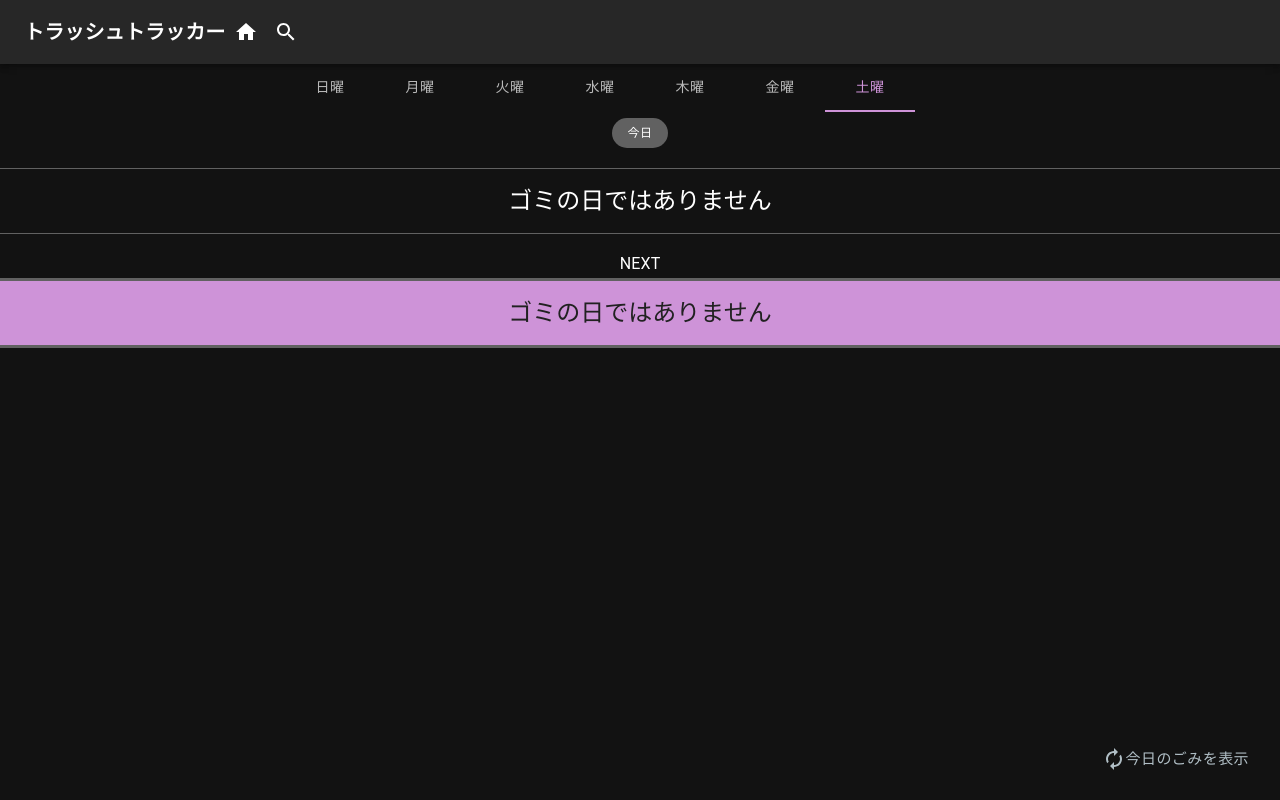
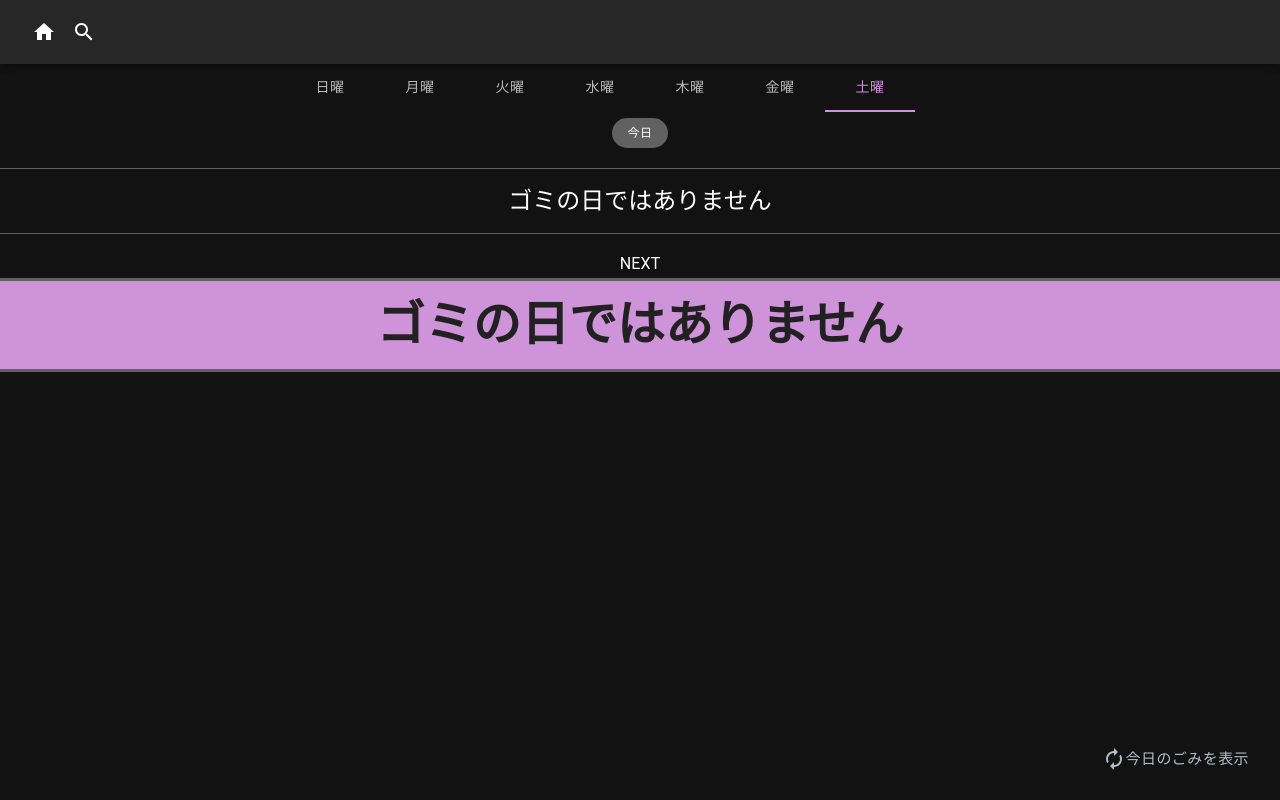
Before and after one commit to yukky-piano/trashday-tracker, a Next.js app: page / in a window 1280 px wide. Built offline with nearby package versions, Linux system fonts and the light colour scheme.

Commit message:
refactor

```diff
--- a/app/components/trash.tsx
+++ b/app/components/trash.tsx
@@ -27,18 +27,13 @@ const ApDay = ({
   showNextSchedule: boolean;
   isLargeSize: boolean;
 }) => {
-  const [thisTrashSchedule, nextTrashSchedule] = useWeeklyTrash();
+  const { trashInfo } = useWeeklyTrash();
 
-  const trashSchedule = showNextSchedule
-    ? nextTrashSchedule
-    : thisTrashSchedule;
-  const formattedName = trashSchedule[weekDay]?.name?.split("・");
+  const formattedName = trashInfo(weekDay, showNextSchedule)?.split("・");
 
   return (
     <Box textAlign="center">
       <Box sx={isLargeSize ? largeSx : smallSx}>
-        {trashSchedule[weekDay] ? (
-          <>
         {formattedName?.map((name, index) => (
           <Box key={index} my="1rem">
             <Typography
@@ -49,12 +44,6 @@ const ApDay = ({
             </Typography>
           </Box>
         ))}
-          </>
-        ) : (
-          <Typography variant="h5" my="1rem">
-            ゴミの日ではありません
-          </Typography>
-        )}
       </Box>
     </Box>
   );
--- a/features/components/header.tsx
+++ b/features/components/header.tsx
@@ -1,12 +1,6 @@
 "use client";
 
-import {
-  AppBar,
-  Container,
-  Toolbar,
-  Typography,
-  IconButton,
-} from "@mui/material";
+import { AppBar, Container, Toolbar, IconButton } from "@mui/material";
 import HomeIcon from "@mui/icons-material/Home";
 import SearchIcon from "@mui/icons-material/Search";
 
@@ -25,9 +19,6 @@ const ApHeader = () => {
     <AppBar position="static">
       <Container maxWidth="xl">
         <Toolbar disableGutters>
-          <Typography variant="h6" style={{ fontWeight: "bold" }}>
-            トラッシュトラッカー
-          </Typography>
           <IconButton onClick={handleHomeClick}>
             <HomeIcon />
           </IconButton>
--- a/features/hooks/weekly-trash.ts
+++ b/features/hooks/weekly-trash.ts
@@ -22,31 +22,24 @@ export const WEEK_NAMES: Record<WeekDay, string> = {
   sun: "日",
 };
 
-type TrashType = "can" | "pet" | "burnable" | "nonburnable" | "other";
-
-type TrashInfo = {
-  type: TrashType;
-  name: string;
-};
-
-type WeekSchedule = Record<WeekDay, TrashInfo | null>;
+type WeekSchedule = Record<WeekDay, string | null>;
 
 export const TRASH_SCHEDULE1: WeekSchedule = {
-  mon: { type: "can", name: "缶" },
-  tue: { type: "burnable", name: "燃えるごみ" },
-  wed: { type: "pet", name: "ペットボトル" },
+  mon: "缶",
+  tue: "燃えるごみ",
+  wed: "ペットボトル",
   thu: null,
-  fri: { type: "burnable", name: "燃えるごみ" },
+  fri: "燃えるごみ",
   sat: null,
   sun: null,
 };
 
 export const TRASH_SCHEDULE2: WeekSchedule = {
-  mon: { type: "other", name: "ビン・危険ごみ・古着類・白色トレイ" },
-  tue: { type: "burnable", name: "燃えるごみ" },
-  wed: { type: "nonburnable", name: "燃えないごみ・古紙類" },
+  mon: "ビン・危険ごみ・古着類・白色トレイ",
+  tue: "燃えるごみ",
+  wed: "燃えないごみ・古紙類",
   thu: null,
-  fri: { type: "burnable", name: "燃えるごみ" },
+  fri: "燃えるごみ",
   sat: null,
   sun: null,
 };
@@ -66,18 +59,27 @@ export const useWeeklyTrash = () => {
     const msPerDay = 1000 * 60 * 60 * 24;
     const msPerWeek = msPerDay * 7;
     const currentDate = new Date(new Date().getTime() + JST_OFFSET);
-    const diffInMs =
-      currentDate.getTime() - new Date(BASE_DATE.getTime()).getTime();
+    const diffInMs = currentDate.getTime() - BASE_DATE.getTime();
     const weeks = Math.floor(diffInMs / msPerWeek);
     const currentWeekType = weeks % 2 === 0 ? "even" : "odd";
     setWeek(currentWeekType);
   }, []);
 
-  const result: [WeekSchedule, WeekSchedule] = useMemo(() => {
-    return week === "even"
-      ? [TRASH_SCHEDULE1, TRASH_SCHEDULE2]
-      : [TRASH_SCHEDULE2, TRASH_SCHEDULE1];
+  const schedules: WeekSchedule[] = useMemo(() => {
+    const schedules = [TRASH_SCHEDULE1, TRASH_SCHEDULE2];
+    return week === "even" ? schedules : schedules.reverse();
   }, [week]);
 
-  return result;
+  return useMemo(
+    () => ({
+      schedules: schedules,
+      trashInfo: (weekDay: WeekDay, isNextWeek: boolean) => {
+        const schedule = isNextWeek ? schedules[1] : schedules[0];
+        return schedule[weekDay] !== null
+          ? schedule[weekDay]
+          : "ゴミの日ではありません";
+      },
+    }),
+    [schedules]
+  );
 };
```
Lines whose indentation alone changed are shown as unchanged.
